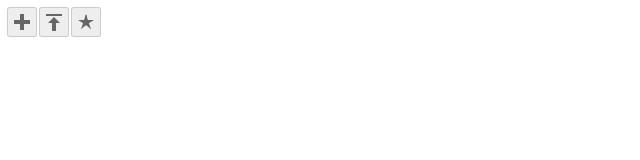
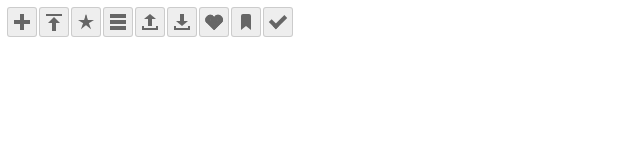
Before and after one commit to Fuxy526/f-icon, a website: page index.html in a window 1280 px wide. Shown: the whole page, without its empty margins (0-640 px from the left). Drawn offline with Linux system fonts and the light colour scheme.

Commit message:
add 6 icons (total: 9)

```diff
--- a/index.html
+++ b/index.html
@@ -15,5 +15,23 @@
 	<span class="icon icon-btn icon-round">
 		<i class="icon-star"></i>
 	</span>
+	<span class="icon icon-btn icon-round">
+		<i class="icon-menu"></i>
+	</span>
+	<span class="icon icon-btn icon-round">
+		<i class="icon-download"></i>
+	</span>
+	<span class="icon icon-btn icon-round">
+		<i class="icon-upload"></i>
+	</span>
+	<span class="icon icon-btn icon-round">
+		<i class="icon-like"></i>
+	</span>
+	<span class="icon icon-btn icon-round">
+		<i class="icon-tag"></i>
+	</span>
+	<span class="icon icon-btn icon-round">
+		<i class="icon-ok"></i>
+	</span>
 </body>
 </html>
--- a/scss/css-icon.scss
+++ b/scss/css-icon.scss
@@ -69,8 +69,8 @@ html {
 	border-style: solid;
 
 	&:before {
+		@include posAbs(px2em(1px), px2em(2px));
 		content: '';
-		@include posAbs(px2em(1px), px2em(2px));
 		border-right: px2em(6px) solid transparent;
 		border-left: px2em(6px) solid transparent;
 		border-bottom: px2em(6px) solid;
@@ -78,8 +78,8 @@ html {
 	}
 
 	&:after {
+		@include posAbs(px2em(7px), px2em(6px));
 		content: '';
-		@include posAbs(px2em(7px), px2em(6px));
 		border-width: 0 0 0 px2em(4px);
 		border-style: solid;
 		height: px2em(8px);
@@ -95,8 +95,8 @@ html {
 	transform: rotate(180deg);
 
 	&:before {
+		@include posAbs(0, px2em(-8px));
 		content: '';
-		@include posAbs(0, px2em(-8px));
 		border-right: px2em(8px) solid transparent;
 		border-left: px2em(8px) solid transparent;
 		border-bottom: px2em(5.6px) solid;
@@ -105,8 +105,8 @@ html {
 	}
 
 	&:after {
+		@include posAbs(0, px2em(-8px));
 		content: '';
-		@include posAbs(0, px2em(-8px));
 		border-right: px2em(8px) solid transparent;
 		border-left: px2em(8px) solid transparent;
 		border-bottom: px2em(5.6px) solid;
@@ -114,3 +114,126 @@ html {
 		transform: rotate(-70deg);
 	}
 }
+
+.icon-menu {
+	@include posAbs();
+	width: px2em(16px);
+	border-top: px2em(4px) solid;
+
+	&:before {
+		@include posAbs(px2em(2px), 0);
+		content: '';
+		width: px2em(16px);
+		border-top: px2em(4px) solid;
+	}
+
+	&:after {
+		@include posAbs(px2em(8px), 0);
+		content: '';
+		width: px2em(16px);
+		border-top: px2em(4px) solid;
+	}
+}
+
+.icon-download {
+	@include posAbs(0, px2em(2px));
+	border-top: none;
+	border-right: px2em(6px) solid transparent;
+	border-left: px2em(6px) solid transparent;
+	border-bottom: px2em(5px) solid;
+
+	&:before {
+		@include posAbs(px2em(5px), px2em(-2px));
+		content: '';
+		border-left: 4px solid;
+		height: px2em(7px);
+	}
+
+	&:after {
+		@include posAbs(px2em(12px), px2em(-8px));
+		content: '';
+		border-top: none;
+		border-left: px2em(2px) solid;
+		border-right: px2em(2px) solid;
+		border-bottom: px2em(2px) solid;
+		height: px2em(4px);
+		width: px2em(16px);
+	}
+}
+
+.icon-upload {
+	@include posAbs(0, px2em(6px));
+	border-left: px2em(4px) solid;
+	height: px2em(7px);
+
+	&:before {
+		@include posAbs(px2em(7px), px2em(-8px));
+		content: '';
+		border-top: px2em(5px) solid;
+		border-right: px2em(6px) solid transparent;
+		border-left: px2em(6px) solid transparent;
+		border-bottom: none;
+	}
+
+	&:after {
+		@include posAbs(px2em(12px), px2em(-10px));
+		content: '';
+		border-top: none;
+		border-left: px2em(2px) solid;
+		border-right: px2em(2px) solid;
+		border-bottom: px2em(2px) solid;
+		height: px2em(4px);
+		width: px2em(16px);
+	}
+}
+
+.icon-like {
+	@include posAbs(0, px2em(1px));
+	height: px2em(15px);
+	width: px2em(10px);
+	border-radius: px2em(5px) px2em(5px) 0 0;
+	border-top: px2em(5px) solid;
+	border-left: px2em(5px) solid;
+	border-right: px2em(5px) solid;
+	border-bottom: none;
+	transform: rotate(-45deg);
+
+	&:after {
+		@include posAbs(px2em(-2px), px2em(-2px));
+		content: '';
+		height: px2em(15px);
+		width: px2em(10px);
+		border-radius: px2em(5px) px2em(5px) 0 0;
+		border-top: px2em(5px) solid;
+		border-left: px2em(5px) solid;
+		border-right: px2em(5px) solid;
+		border-bottom: none;
+		transform: rotate(90deg);
+	}
+}
+
+.icon-tag {
+	@include posAbs(0, px2em(3px));
+	height: px2em(16px);
+	border-left: px2em(5px) solid;
+	border-bottom: px2em(4px) solid transparent;
+	border-radius: px2em(2px) 0 0 0;
+
+	&:after {
+		@include posAbs();
+		content: '';
+		height: px2em(16px);
+		border-right: px2em(5px) solid;
+		border-bottom: px2em(4px) solid transparent;
+		border-radius: 0 px2em(2px) 0 0;
+	}
+}
+
+.icon-ok {
+	@include posAbs(px2em(1px), 0);
+	border-left: px2em(4px) solid;
+	border-bottom: px2em(4px) solid;
+	width: 16px;
+	height: 10px;
+	transform: rotate(-45deg);
+}
```
Also changed, not shown: css/css-icon.css, css/css-icon.min.css.
